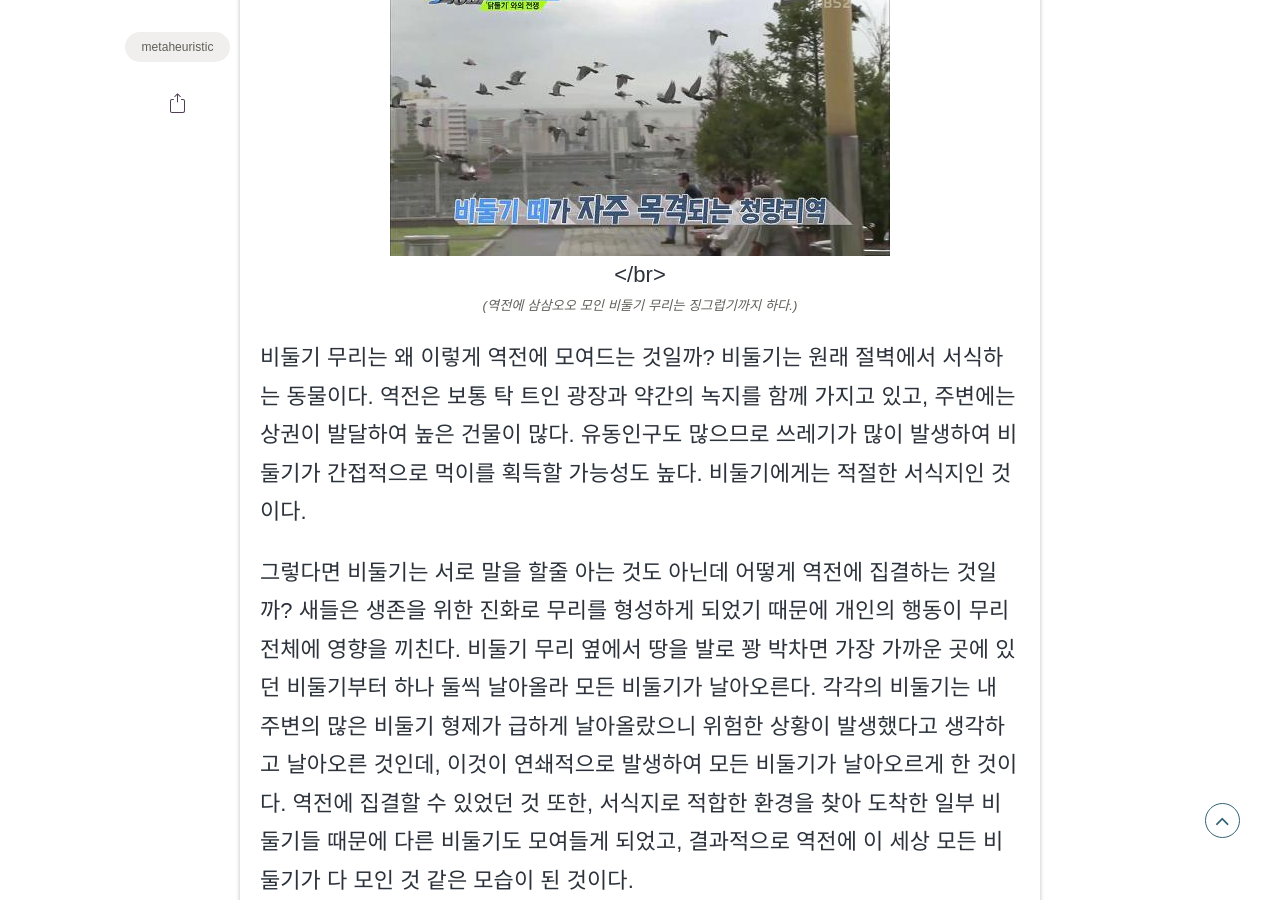
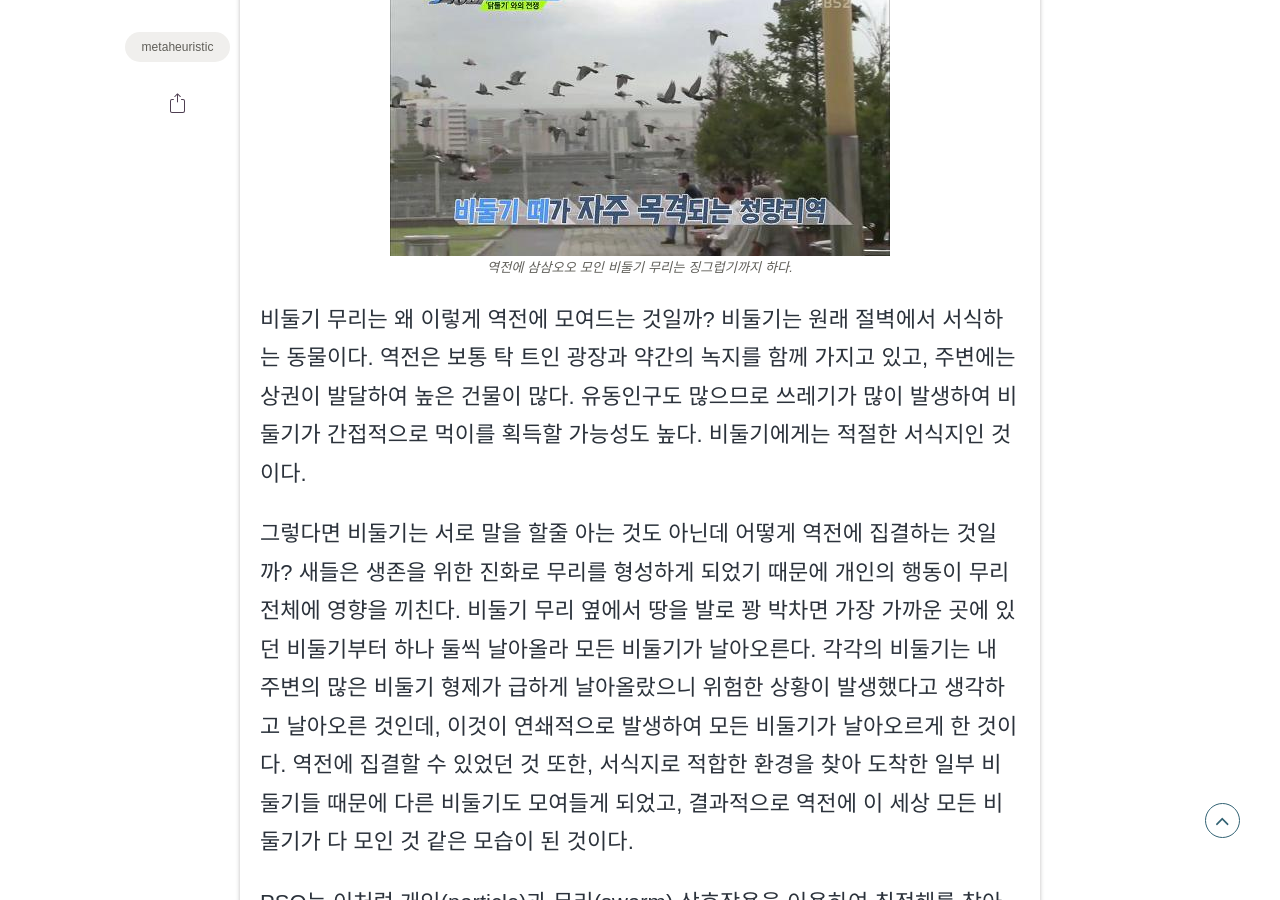
Before and after one commit to koptimizer/koptimizer.tech, a Jekyll site: the page built from _posts/2022-03-18-particle_swarm_optimization.md, in a window 1280 px wide and 900 px high, scrolled down 1238 px. Built offline with Jekyll 4.4.1, drawn with Linux system fonts in a browser that asks for light colours; comment, search, counter and statistics services are not loaded.

Commit message:
Update 2022-03-18-particle_swarm_optimization.md

```diff
--- a/_posts/2022-03-18-particle_swarm_optimization.md
+++ b/_posts/2022-03-18-particle_swarm_optimization.md
@@ -16,8 +16,8 @@ mathjax: yes
 
 메타휴리스틱은 [다른 글](/metaheuristics.html)에서도 설명했듯이, 자연이나 물리법칙에서 발견되는 "크고 아름다운 현상"들을 기저로 한다. PSO에서 사용되는 크고 아름다운 현상이란 무엇일까? 우리 함께 한국의 대표적인 도시형 조류, 비둘기 무리를 생각해보자. 보통 다음과 같을 것이다.
 <center>
-  <img src = "./assets/img/posts/20220318/pig.jpg"></br>
-  <small>(역전에 삼삼오오 모인 비둘기 무리는 징그럽기까지 하다.)</small>
+  <img src = "./assets/img/posts/20220318/pig.jpg">
+  <small>역전에 삼삼오오 모인 비둘기 무리는 징그럽기까지 하다.</small>
 </center>
 
 
```
